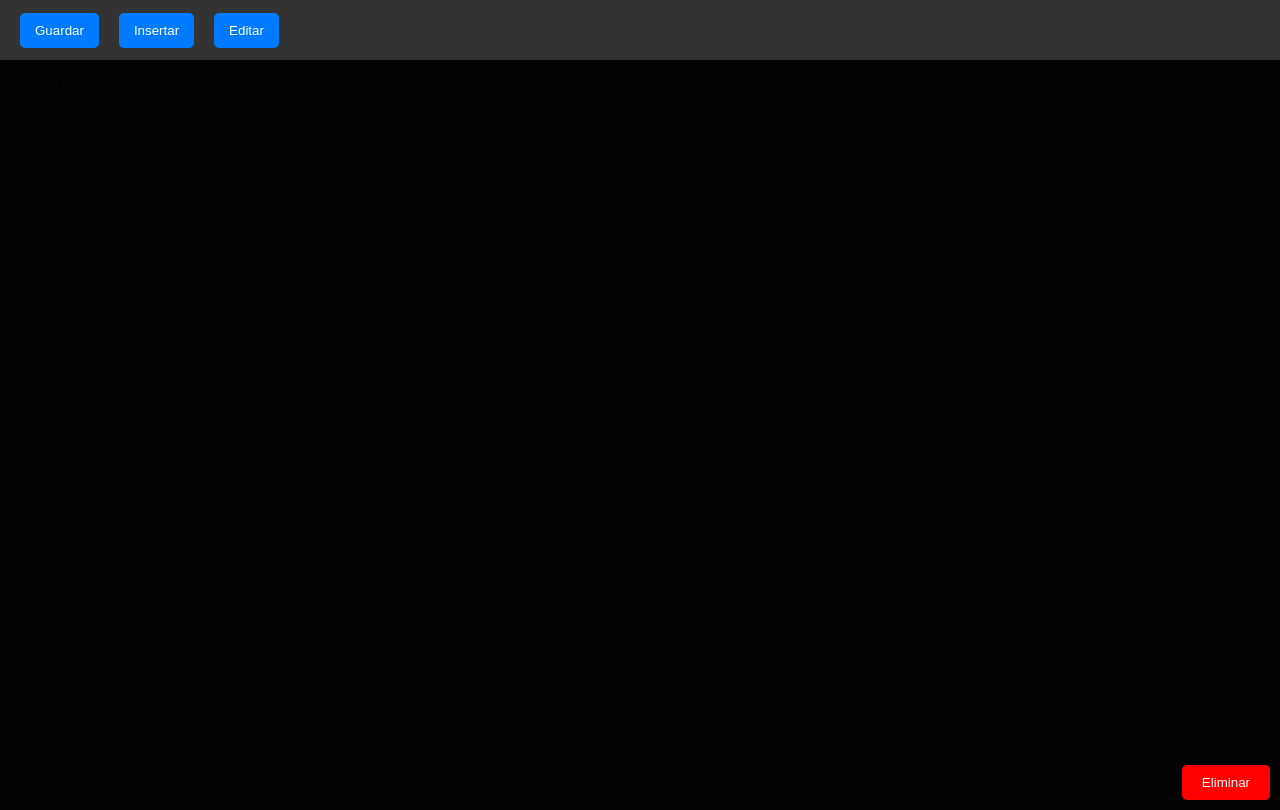
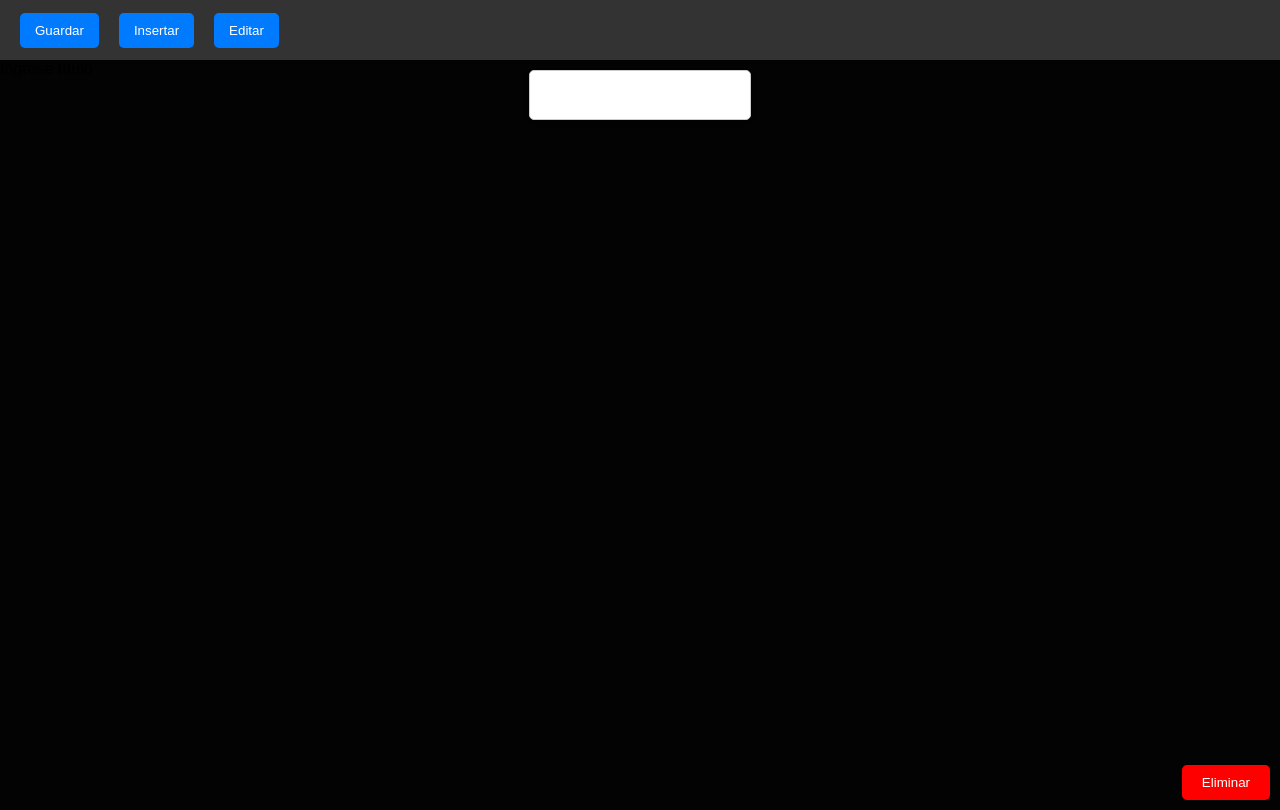
Before and after one commit to CapitanaIzi/ListaTareasYout, a plain HTML site: page metas.html in a window 1280 px wide. Drawn offline with Linux system fonts and the light colour scheme.

Commit message:
ya quedo bien agrege bien un espacio para un Titulo

```diff
--- a/metas.css
+++ b/metas.css
@@ -72,7 +72,7 @@ body, html {
 }
 /* Estilos para el título editable */
 /* Estilos para el título editable alineado con la barra superior */
-#titulo-editable {
+#titulo {
     position: absolute;
     top: 0; /* Alinear en la parte superior */
     left: 50%;
@@ -90,7 +90,7 @@ body, html {
 }
 
 /* Placeholder usando pseudo-elemento CSS */
-#titulo-editable:empty:before {
+#titulo:empty:before {
     content: attr(data-placeholder);
     color: #888;
 }
```
